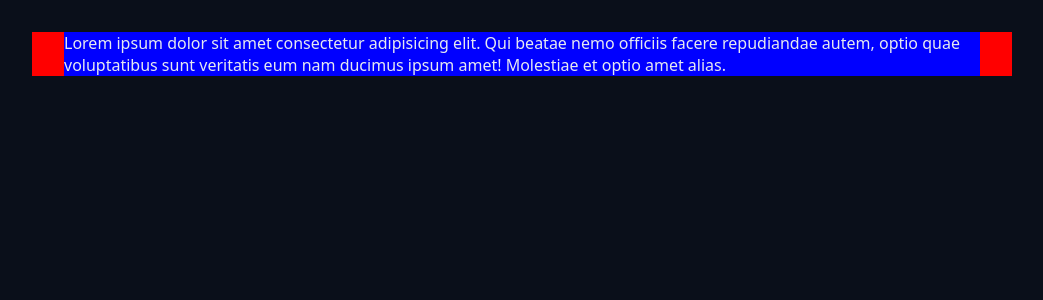
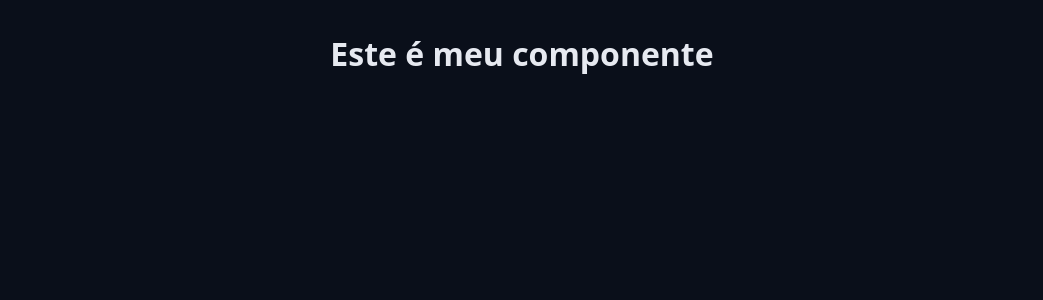
Before and after one commit to atomsdeveloper/chronos-pomodoro, a React (Vite) app: page / in a window 1280 px wide. Shown: the top 300 px of the page, without its empty margins (118-1161 px from the left). Built offline with nearby package versions, Linux system fonts and the light colour scheme.

Commit message:
feat: added my two components Heading and Container in App

```diff
--- a/src/App.tsx
+++ b/src/App.tsx
@@ -1,18 +1,14 @@
+import { Container } from './components/Container';
+import { Heading } from './components/Heading';
 import './styles/global.css';
 import './styles/theme.css';
 
 export function App() {
   return (
     <>
-      <div className='container'>
-        <div className='content'>
-          <section>
-            Lorem ipsum dolor sit amet consectetur adipisicing elit. Qui beatae
-            nemo officiis facere repudiandae autem, optio quae voluptatibus sunt
-            veritatis eum nam ducimus ipsum amet! Molestiae et optio amet alias.
-          </section>
-        </div>
-      </div>
+      <Container>
+        <Heading>Este é meu componente</Heading>
+      </Container>
     </>
   );
 }
```
